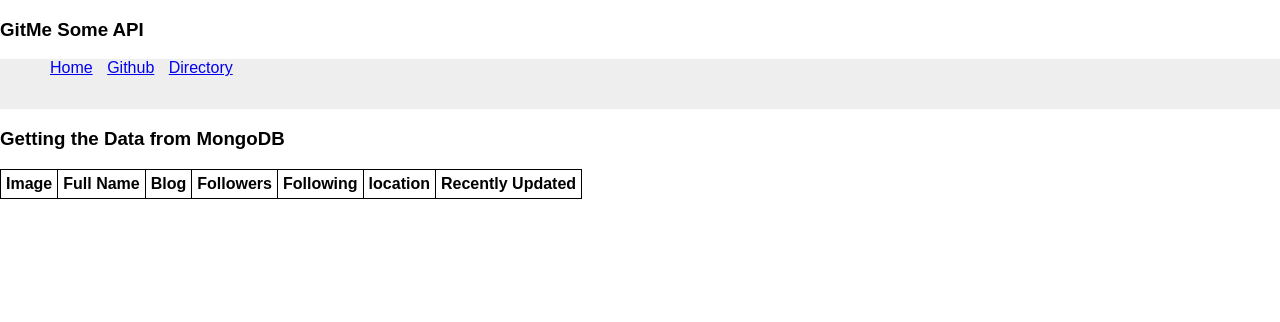
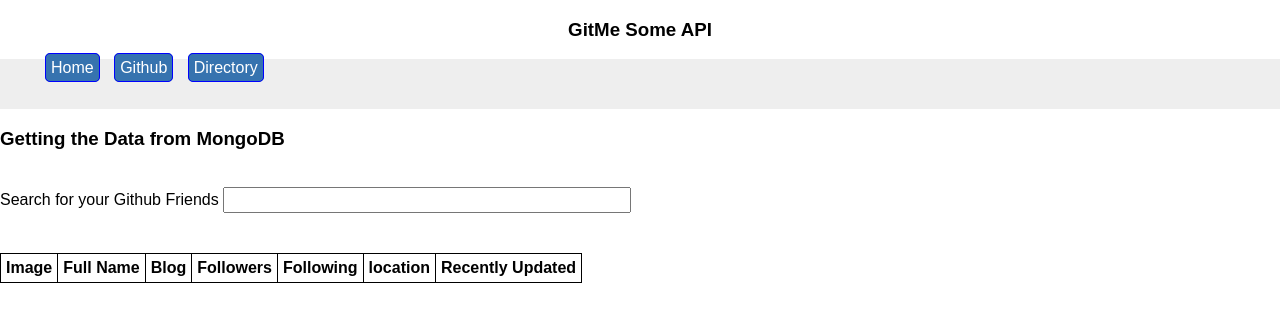
Before and after one commit to ksiddana/2015-11-MVP-Project, a website: page public/index.html at #/directory in a window 1280 px wide. Shown: the top 322 px of the page. Drawn offline with Linux system fonts and the light colour scheme; some packages are replaced by stand-ins of ours; no server answers.

Commit message:
Added CSS Styling

```diff
--- a/public/index.html
+++ b/public/index.html
@@ -17,17 +17,15 @@
     <body>
 
         <header>
-			<nav class="navigation-header">
-			<div class="">
-					<h3>GitMe Some API</h3>
-
+			<div class="navigation-header">
+					<h3>GitMe Some API</h3></div>
+            <div>
 				<ul class="navigation">
 					<li><a href="#/">Home</a></li>
                     <li><a href="#/github">Github</a></li>
                     <li><a href="#/directory">Directory</a></li>
 				</ul>
 			</div>
-			</nav>
 		</header>
 
         <div class="">
--- a/public/pages/directory.html
+++ b/public/pages/directory.html
@@ -1,4 +1,9 @@
 <h3>Getting the Data from MongoDB </h3>
+<br>
+
+<div class="searchDirectory">Search for your Github Friends
+<input name='search' type="text" ng-model="searchGithubUser"/></div>
+
 
 <table id="githubDisplayResults">
       <thead>
@@ -14,9 +19,9 @@
       </thead>
       <tbody>
         <tr ng-repeat="user in data | filter: searchGithubUser">
-          <td><a <img class="githubProfile" src="{{ user.image }}"></a></td>
+          <td><img class="githubProfile" src="{{ user.image }}"></td>
           <td> {{ user.name }} </td>
-          <td><a href="{{ user.blog }}">Blog</a></td>
+          <td><a href="{{ user.blog }}" target="_blank">Check Out Ma Blog</a></td>
           <td> {{ user.followers }} </td>
           <td> {{ user.following }} </td>
           <td> {{ user.location }}  </td>
--- a/public/style.css
+++ b/public/style.css
@@ -1,7 +1,7 @@
 body {
   margin: 0;
   margin-top: 10px;
-  font-family: arial, sans-serif;
+  font-family: 'Oldenburg', arial, sans-serif;
 /*  background: #fafafa url('github-psd-icon.jpg');
   background-repeat: no-repeat;*/
   vertical-align: baseline;
@@ -25,18 +25,42 @@ body {
   background-color: #eee;
 }
 
-.navigation h3 {
+.navigation-header {
   text-align: center;
 }
 
 .navigation a {
   display: inline;
+  text-decoration: none;
+  color: white;
 
 }
 
 .navigation li {
   display: inline;
-  padding-left: 10px;
+  margin: 5px 5px 5px 5px;
+  padding: 5px;
+  border: 1px solid blue;
+  border-radius: 5px;
+  background-color: #3673af;
+
+
+}
+.navigation-header {
+}
+
+.home {
+  align-content: center;
+  background: url('github-psd-icon.jpg');
+  background-repeat: no-repeat;
+  height: 500px;
+  opacity: 0.7;
+}
+
+.home input {
+  width: 400px;
+  height: 20px;
+
 
 }
 
@@ -60,10 +84,23 @@ table, th, td {
 }
 
 th, td {
+
   padding: 5px;
+}
+tr:hover {
+  background-color: #f5f5f5
 }
 
 .githubProfile {
   width: 80px;
   height: 80px;
 }
+
+.searchDirectory {
+  margin-bottom: 40px;
+}
+.searchDirectory input {
+  height:20px;
+  width: 400px;
+  font: 'arial';
+}
```
Also changed, not shown: public/pages/github.html (+1 -1 lines), public/pages/home.html (+7 -6 lines).
